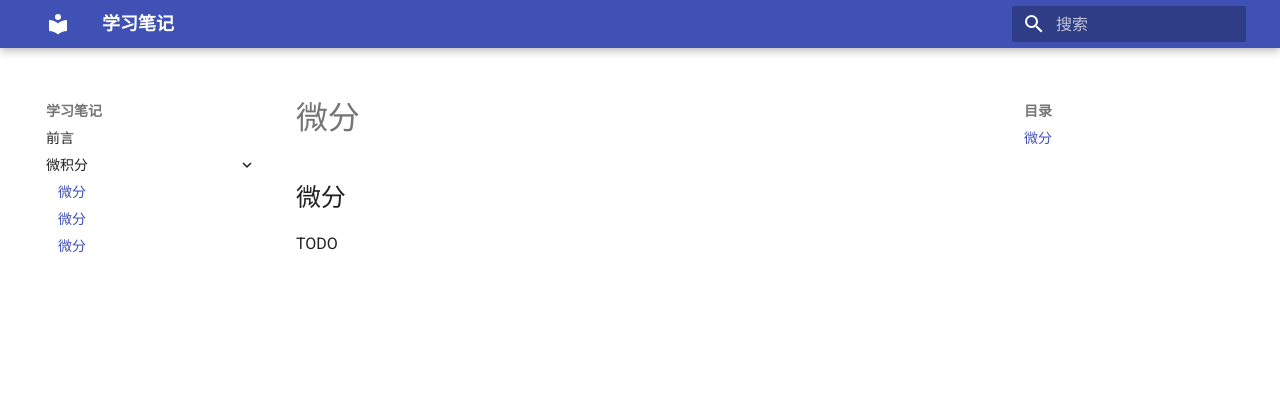
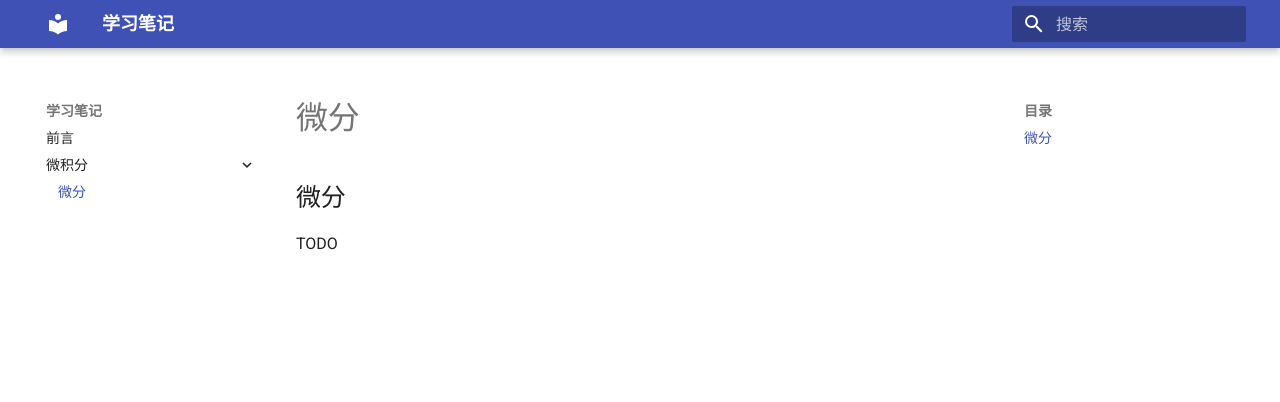
Before and after one commit to xuej1an/mybooks, an MkDocs documentation site: the page built from docs/微积分/微分.md, in a window 1280 px wide. Shown: the top 402 px of the page. Built offline with MkDocs 1.6.1 and Material for MkDocs 9.7.7, drawn with Linux system fonts in a browser that asks for light colours.

Commit message:
rm sections

```diff
--- a/mkdocs.yml
+++ b/mkdocs.yml
@@ -9,5 +9,3 @@ nav:
   - 前言: "index.md"
   - 微积分:
       - 微分: "微积分/微分.md"
-      - 积分: "微积分/微分.md"
-      - 极限: "微积分/微分.md"
```
